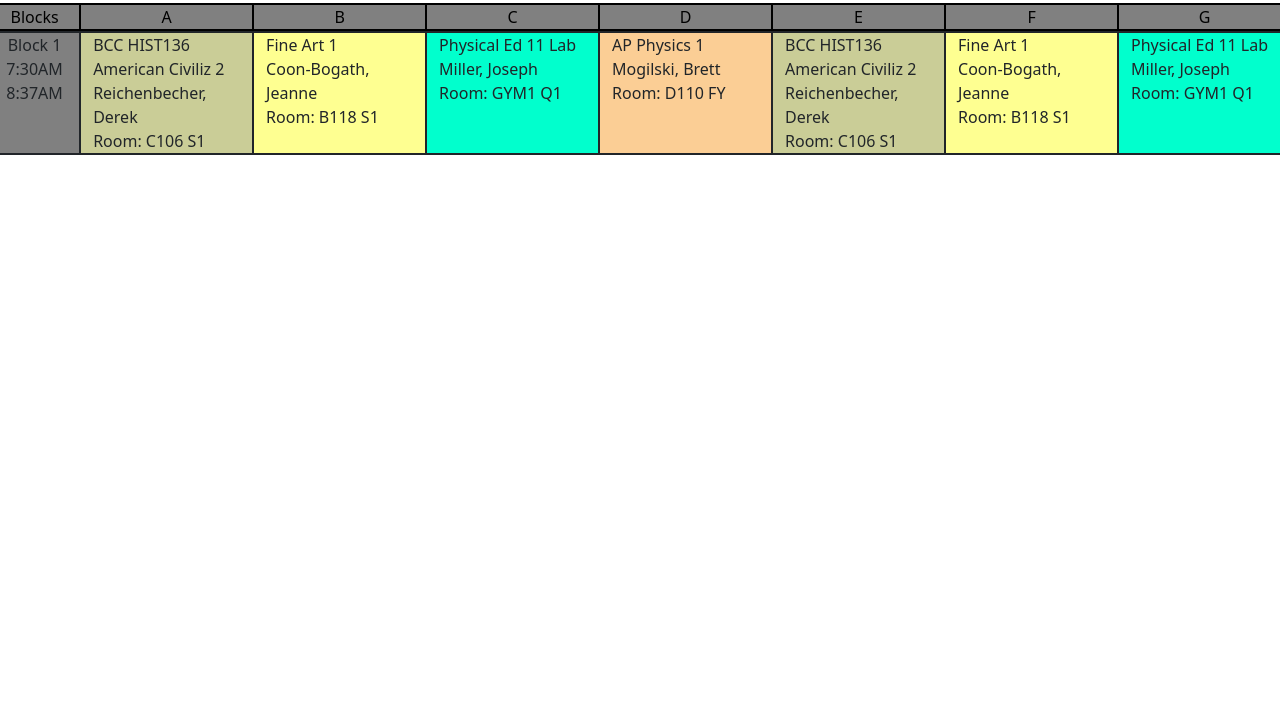
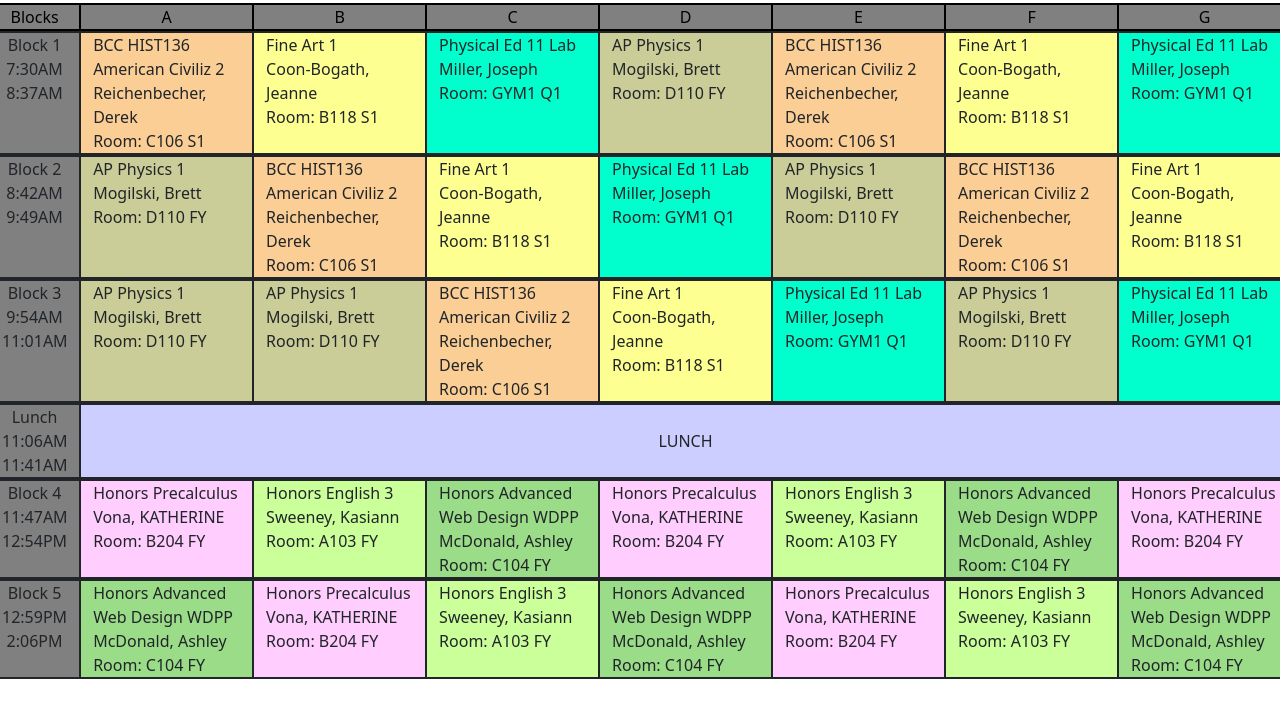
Before and after one commit to Lukerogan/juniorYear, a plain HTML site: page index.html in a window 1280 px wide. Shown: the part 53-770 px from the top of the page. Drawn offline with nearby package versions, Linux system fonts and the light colour scheme.

Commit message:
final commit

```diff
--- a/css/style.css
+++ b/css/style.css
@@ -19,10 +19,10 @@ text-align: center;
 }
 .grey{background-color: gray;
 text-align: center;}
-.p1{background-color: #cacd97;}
+.p2{background-color: #cacd97;}
 .p4{background-color: #feff91;}
 .p3{ background-color: #01ffcd;}
-.p2{ background-color: #fbce95;}
+.p1{ background-color: #fbce95;}
 .p5{background-color: #ffcdfe;}
 .p7{background-color: #caff99;}
 .p6{background-color: #9bdc88;}
--- a/index.html
+++ b/index.html
@@ -8,7 +8,7 @@
     <link rel="stylesheet" href="css/style.css">
   </head>
   <body>
-    <div class="container-fluid p-0 ">
+    <div class="container-fluid p-0">
 
         <h1>luke's schedule</h1>
 
@@ -42,16 +42,148 @@
     <div class="col p2">AP Physics 1<br>
       Mogilski, Brett<br>
       Room:  D110 FY</div>
-    <div class="col p1">BCC HIST136
-      American Civiliz 2<br>
-      Reichenbecher, Derek<br>
-      Room: C106 S1</div>
+      <div class="col p1">BCC HIST136
+        American Civiliz 2<br>
+        Reichenbecher, Derek<br>
+        Room: C106 S1</div>
     <div class="col p4">Fine Art 1<br>
       Coon-Bogath, Jeanne<br>
       Room: B118 S1</div>
     <div class="col p3">Physical Ed 11 Lab<br>
       Miller, Joseph<br>
       Room: GYM1 Q1</div>
+</div>
+<div class="row p-0">
+    <div class="col grey blockscol">Block 2<br>
+      <!-- hi -->
+      8:42AM<br>
+      9:49AM</div>
+    <div class="col p2">AP Physics 1<br>
+      Mogilski, Brett<br>
+      Room:  D110 FY</div>
+      <div class="col p1">BCC HIST136
+        American Civiliz 2<br>
+        Reichenbecher, Derek<br>
+        Room: C106 S1</div>
+        <div class="col p4">Fine Art 1<br>
+          Coon-Bogath, Jeanne<br>
+          Room: B118 S1</div>
+          <div class="col p3">Physical Ed 11 Lab<br>
+            Miller, Joseph<br>
+            Room: GYM1 Q1</div>
+      <div class="col p2">AP Physics 1<br>
+        Mogilski, Brett<br>
+        Room:  D110 FY</div>
+        <div class="col p1">BCC HIST136
+          American Civiliz 2<br>
+          Reichenbecher, Derek<br>
+          Room: C106 S1</div>
+          <div class="col p4">Fine Art 1<br>
+            Coon-Bogath, Jeanne<br>
+            Room: B118 S1</div>
+</div>
+<div class="row p-0">
+    <div class="col grey blockscol">Block 3<br>
+      <!-- hi -->
+      9:54AM<br>
+      11:01AM</div>
+        <div class="col p2">AP Physics 1<br>
+          Mogilski, Brett<br>
+          Room:  D110 FY</div>
+        <div class="col p2">AP Physics 1<br>
+          Mogilski, Brett<br>
+          Room:  D110 FY</div>
+          <div class="col p1">BCC HIST136
+            American Civiliz 2<br>
+            Reichenbecher, Derek<br>
+            Room: C106 S1</div>
+            <div class="col p4">Fine Art 1<br>
+              Coon-Bogath, Jeanne<br>
+              Room: B118 S1</div>
+              <div class="col p3">Physical Ed 11 Lab<br>
+                Miller, Joseph<br>
+                Room: GYM1 Q1</div>
+                <div class="col p2">AP Physics 1<br>
+                  Mogilski, Brett<br>
+                  Room:  D110 FY</div>
+    <div class="col p3">Physical Ed 11 Lab<br>
+      Miller, Joseph<br>
+      Room: GYM1 Q1</div>
+</div>
+<div class="row p-0">
+  <div class="col grey blockscol">Lunch<br>
+    <!-- hi -->
+    11:06AM<br>
+    11:41AM</div>
+  <div class="col lunch"> <br>LUNCH</div>
+</div>
+<div class="row p-0">
+    <div class="col grey blockscol">Block 4<br>
+      <!-- hi -->
+      11:47AM<br>
+      12:54PM</div>
+    <div class="col p5">Honors Precalculus<br>
+      Vona,
+      KATHERINE<br>
+        Room: B204 FY</div>
+    <div class="col p7">Honors English 3<br>
+      Sweeney,
+Kasiann<br>
+      Room:  A103 FY</div>
+      <div class="col p6">Honors Advanced
+        Web Design WDPP<br>
+        McDonald, Ashley<br>
+        Room: C104 FY</div>
+        <div class="col p5">Honors Precalculus<br>
+          Vona,
+          KATHERINE<br>
+            Room: B204 FY</div>
+            <div class="col p7">Honors English 3<br>
+              Sweeney,
+        Kasiann<br>
+              Room:  A103 FY</div>
+    <div class="col p6">Honors Advanced
+      Web Design WDPP<br>
+      McDonald, Ashley<br>
+      Room: C104 FY</div>
+        <div class="col p5">Honors Precalculus<br>
+          Vona,
+          KATHERINE<br>
+            Room: B204 FY</div>
+</div>
+<div class="row p-0">
+    <div class="col grey blockscol">Block 5<br>
+      <!-- hi -->
+      12:59PM<br>
+      2:06PM</div>
+        <div class="col p6">Honors Advanced
+          Web Design WDPP<br>
+          McDonald, Ashley<br>
+          Room: C104 FY</div>
+        <div class="col p5">Honors Precalculus<br>
+          Vona,
+          KATHERINE<br>
+            Room: B204 FY</div>
+            <div class="col p7">Honors English 3<br>
+              Sweeney,
+        Kasiann<br>
+              Room:  A103 FY</div>
+              <div class="col p6">Honors Advanced
+                Web Design WDPP<br>
+                McDonald, Ashley<br>
+                Room: C104 FY</div>
+      <div class="col p5">Honors Precalculus<br>
+        Vona,
+        KATHERINE<br>
+          Room: B204 FY</div>
+          <div class="col p7">Honors English 3<br>
+            Sweeney,
+      Kasiann<br>
+            Room:  A103 FY</div>
+      <div class="col p6">Honors Advanced
+        Web Design WDPP<br>
+        McDonald, Ashley<br>
+        Room: C104 FY</div>
 </div>
     </div>
 
```
